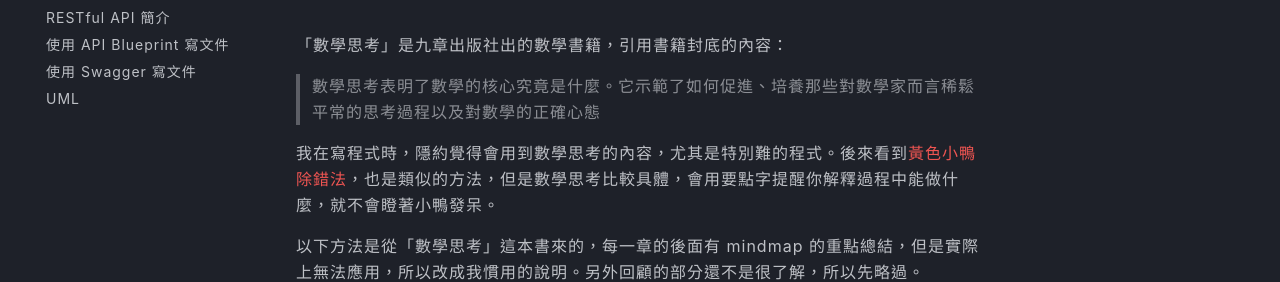
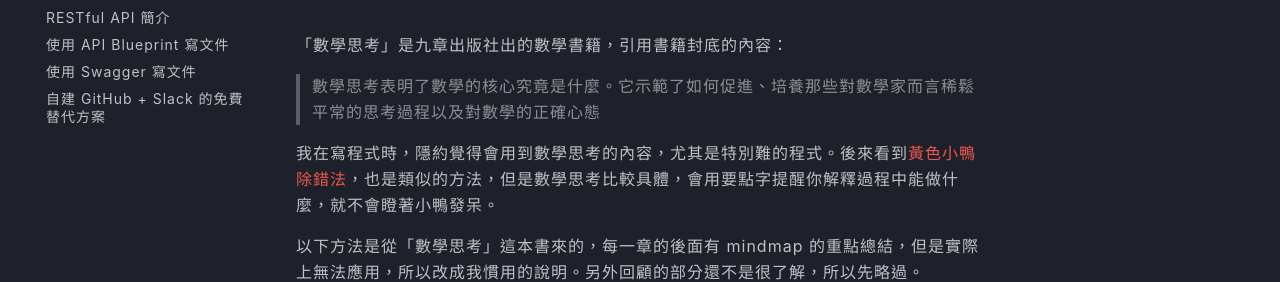
Before and after one commit to tomleesm/notes, an MkDocs documentation site: the page built from docs/how-do-i-program.md, in a window 1280 px wide. Shown: the part 195-477 px from the top of the page. Built offline with MkDocs 1.6.1 and Material for MkDocs 9.7.7, drawn with Linux system fonts in a browser that asks for light colours; comment, search, counter and statistics services are not loaded.

Commit message:
新增文章「GitHub + Slack 的免費替代方案」

```diff
--- a/mkdocs.yml
+++ b/mkdocs.yml
@@ -71,4 +71,4 @@
     - RESTful API 簡介: restful-api-introduction.md
     - 使用 API Blueprint 寫文件: api-blueprint.md
     - 使用 Swagger 寫文件: swagger.md
-    - UML: uml.md
+    - 自建 GitHub + Slack 的免費替代方案: github-slack-alternative.md
```
Also changed, not shown: docs/github-slack-alternative.md (added, +3 -0 lines).
